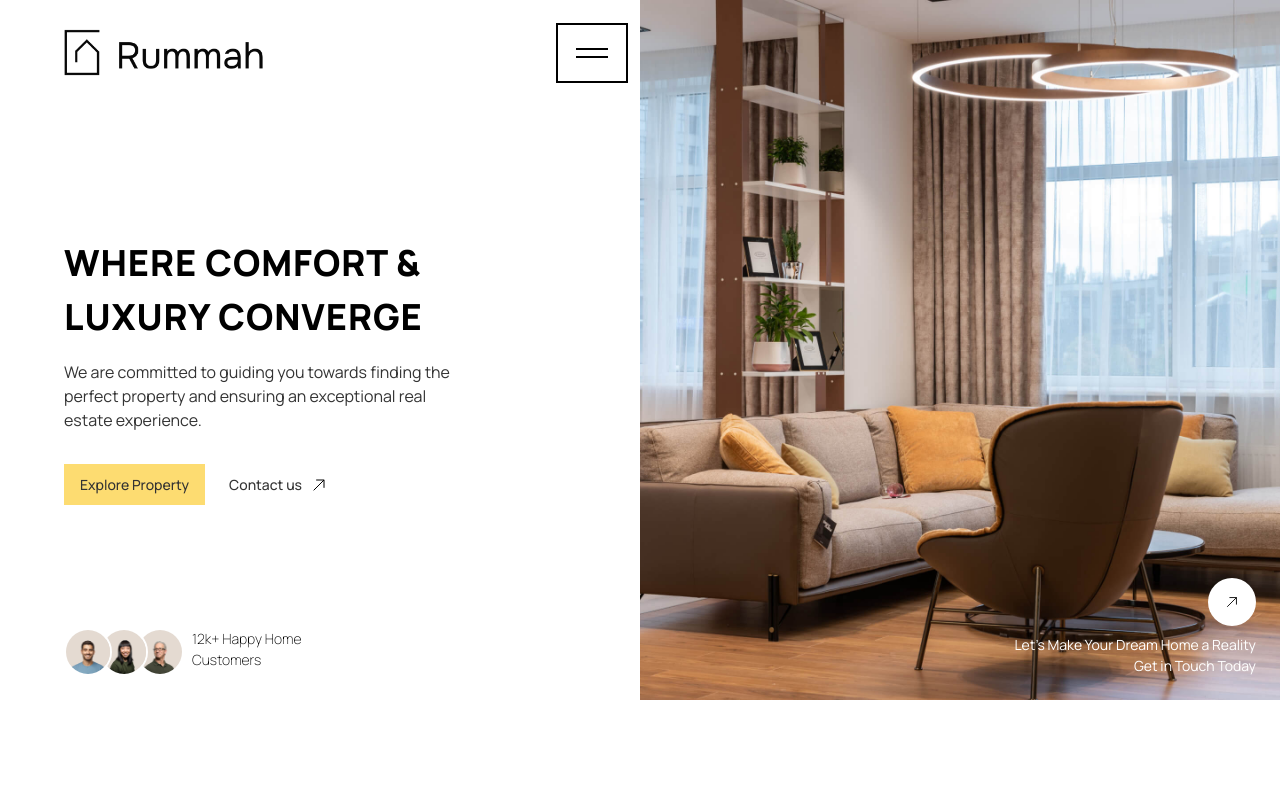
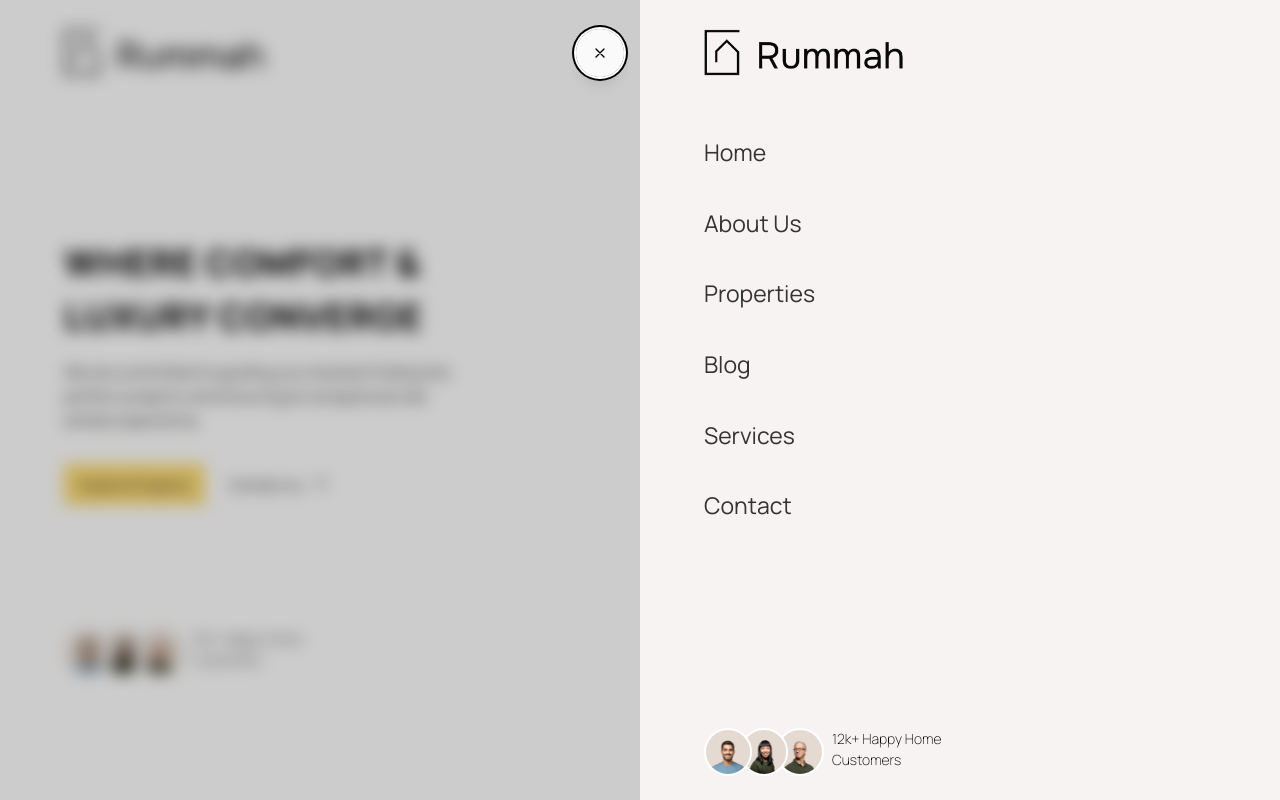
Before and after one commit to Brayzonn/realestate-platform, a React (Vite) app in the folder client/: page / in a window 1280 px wide. Both pictures are taken after a click on the button 592 px from the left and 52 px from the top of the page. Built offline with nearby package versions, Linux system fonts and the light colour scheme.

Commit message:
feature: added nav import/tag to hero

```diff
--- a/client/src/components/layout/Hero.tsx
+++ b/client/src/components/layout/Hero.tsx
@@ -1,5 +1,7 @@
+import React, { useState } from 'react';
 import Button from '@/components/ui/Button';
 import TwoLineMenu from '@/components/ui/TwoLineMenu';
+import Nav from '@/components/layout/Nav';
 import arrowupright from '@/assets/images/arrowupright.svg';
 import herosectionimage from '@/assets/images/herosectionimage.jpg';
 import companylogo from '@/assets/images/companylogo.png';
@@ -8,7 +10,14 @@ import customerimagetwo from '@/assets/images/customerimagetwo.jpg';
 import customerimagethree from '@/assets/images/customerimagethree.jpg';
 
 const Hero = () => {
+
+const [isMenuOpen, setIsMenuOpen] = useState(false);
+
+  const toggleMenu = () => {
+    setIsMenuOpen(!isMenuOpen);
+  };
   return (
+     <>
     <div className='w-full h-[700px] flex flex-col space-y-[2rem] md:flex-row'>
 
         <div className='py-6 pl-[1rem] pr-[1rem] w-full h-full flex flex-col justify-between md:pl-[4rem] md:w-[50%]'>
@@ -18,11 +27,24 @@ const Hero = () => {
                 <Button
                     variant="unstyled"
                     size="lg"
-                    onChange = {()=>  console.log('clicked')}
-                    onClick  = {() => console.log('clicked')}
-                    className="flex items-center justify-center"
+                    onClick={toggleMenu}
+                    className={`flex items-center justify-center relative z-[60] ${
+                        isMenuOpen ? 'w-12 h-12 rounded-full bg-white/90 backdrop-blur-sm shadow-lg hidden md:flex' : ''
+                    }`}
                 >
-                    <TwoLineMenu className="w-8 h-8" />
+                    {isMenuOpen ? (
+                        <>
+                            <svg className="w-6 h-6 text-black hidden md:block" fill="none" stroke="currentColor" viewBox="0 0 24 24">
+                                <path strokeLinecap="round" strokeLinejoin="round" strokeWidth={2} d="M6 18L18 6M6 6l12 12" />
+                            </svg>
+
+                            <svg className="w-6 h-6 text-black block md:hidden " fill="none" stroke="currentColor" viewBox="0 0 24 24">
+                                <path strokeLinecap="round" strokeLinejoin="round" strokeWidth={2} d="M6 18L18 6M6 6l12 12" />
+                            </svg>
+                        </>
+                    ) : (
+                        <TwoLineMenu className="w-8 h-8" />
+                    )}
                 </Button>
             </nav>
 
@@ -36,7 +58,7 @@ const Hero = () => {
                         size="lg"
                         onChange={()=> console.log('clicked')}
                         onClick={() => console.log('clicked')}
-                        className="bg-alternativePastelYellow text-alternativeTextBlack text-[14px] font-[400]"
+                        className="bg-alternativePastelYellow text-alternativeTextBlack text-[14px] font-[400] hover:bg-black hover:text-white transition-colors duration-400"
                     >
                         Explore Property
                     </Button>
@@ -46,10 +68,10 @@ const Hero = () => {
                         size="lg"
                         onChange={()=> console.log('clicked')}
                         onClick={() => console.log('clicked')}
-                        className="bg-inherit text-alternativeTextBlack text-[14px] flex space-x-2"
+                        className="bg-inherit text-alternativeTextBlack text-[14px] flex space-x-2 group"
                     >
                         <p> Contact us </p>
-                        <img src={arrowupright} alt='External link'/>
+                        <img src={arrowupright} alt='External link' className="transition-transform duration-200 group-hover:translate-x-1 group-hover:-translate-y-1"/>
                     </Button>
                 </div>
             </div>
@@ -86,10 +108,10 @@ const Hero = () => {
             <div className='absolute bottom-6 right-6 flex flex-col items-end space-y-2'>
                 <Button
                     variant="unstyled"
-                    size="lg"
+                    size="unstyled"
                     onChange={()=> console.log('clicked')}
                     onClick={() => console.log('clicked')}
-                    className="bg-white text-alternativeTextBlack w-12 h-12 rounded-full flex items-center justify-center"
+                    className="bg-white text-alternativeTextBlack w-12 h-12 rounded-full flex items-center justify-center hover:bg-alternativePastelYellow transition-colors duration-400"
                 >
                     <img src={arrowupright} alt='External link' className='w-4 h-4'/>
                 </Button>
@@ -98,6 +120,9 @@ const Hero = () => {
         </div>
 
     </div>
+
+    <Nav isOpen={isMenuOpen} onToggle={toggleMenu} />
+     </>
   )
 }
 
```
